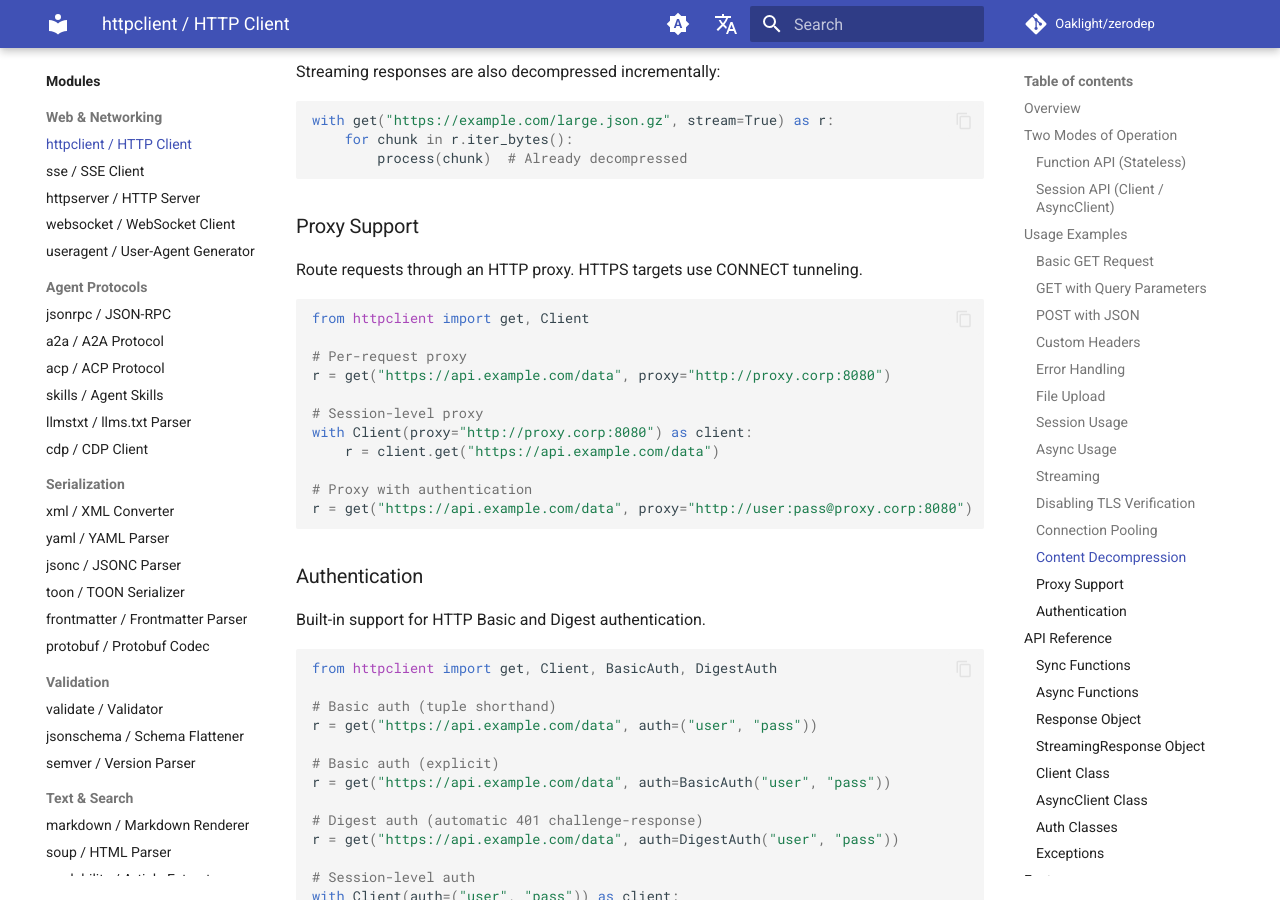
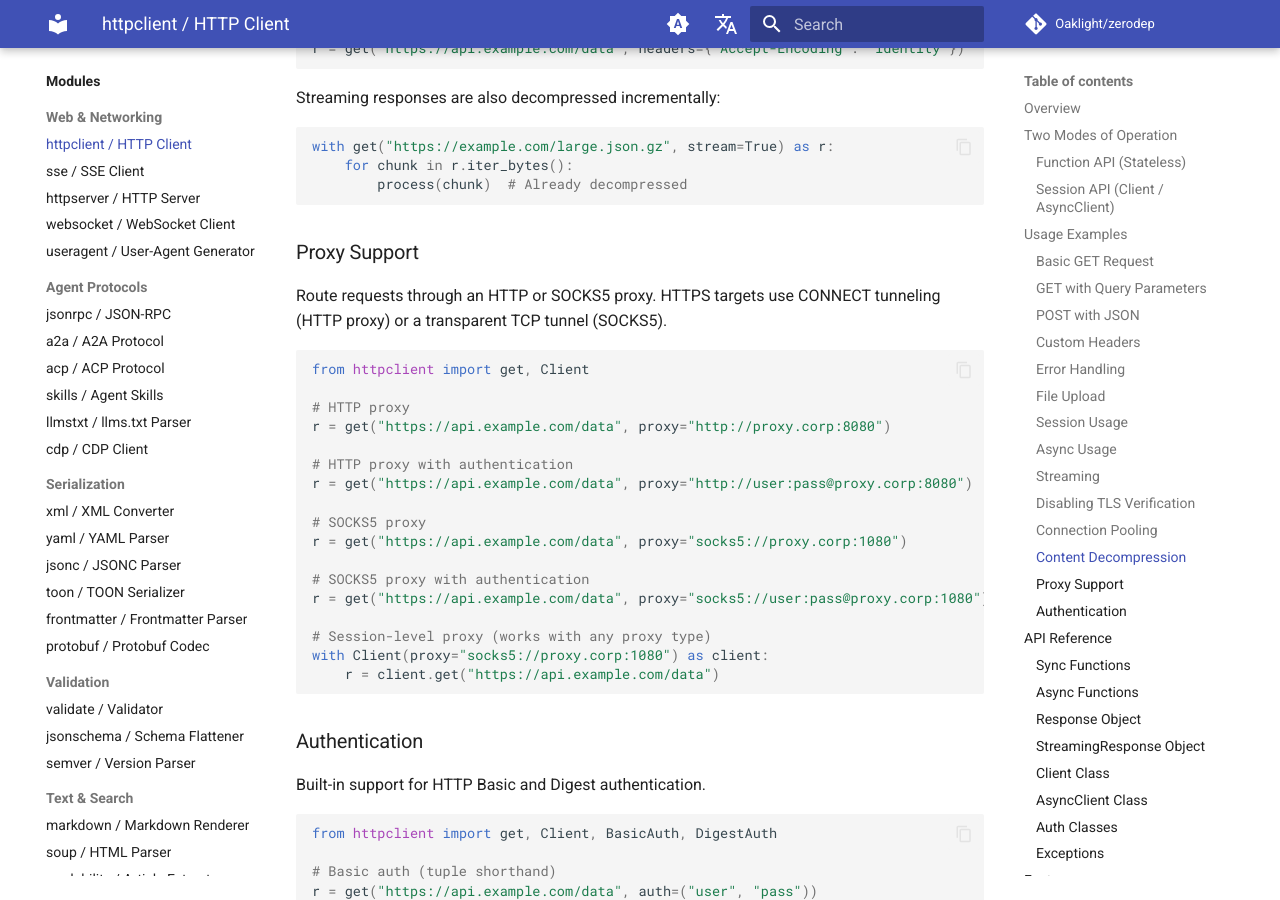
Before and after one commit to Oaklight/zerodep, an MkDocs documentation site: the page built from docs/modules/httpclient.md, in a window 1280 px wide and 900 px high, scrolled down 5261 px. Built offline with MkDocs 1.6.1 and Material for MkDocs 9.7.7, drawn with Linux system fonts in a browser that asks for light colours; comment, search, counter and statistics services are not loaded; some of the changed text lies outside the part shown.

Commit message:
docs: add SOCKS5 proxy support to httpclient pages
- Update module page: feature list, proxy section with SOCKS5 examples, comparison table
- Update benchmark page: add SOCKS5 proxy benchmark results vs httpx[socks]
- Update changelog: add SOCKS5 feature entry

````diff
--- a/docs/modules/httpclient.md
+++ b/docs/modules/httpclient.md
@@ -12,7 +12,7 @@
 - **Thread-safe** by design: each request creates its own connection. Session classes use locks internally.
 - **Connection pooling** — `Client` and `AsyncClient` automatically pool and reuse TCP connections (stateless functions still create one-off connections).
 - **Auto decompression** — transparently decodes gzip/deflate responses.
-- **Proxy support** — HTTP and HTTPS proxy with CONNECT tunneling.
+- **Proxy support** — HTTP proxy, HTTPS proxy with CONNECT tunneling, and SOCKS5 proxy (RFC 1928) with username/password auth.
 - **Built-in auth** — Basic and Digest authentication out of the box.
 
 ## Two Modes of Operation
@@ -247,20 +247,26 @@
 
 ### Proxy Support
 
-Route requests through an HTTP proxy. HTTPS targets use CONNECT tunneling.
+Route requests through an HTTP or SOCKS5 proxy. HTTPS targets use CONNECT tunneling (HTTP proxy) or a transparent TCP tunnel (SOCKS5).
 
 ```python
 from httpclient import get, Client
 
-# Per-request proxy
+# HTTP proxy
 r = get("https://api.example.com/data", proxy="http://proxy.corp:8080")
 
-# Session-level proxy
-with Client(proxy="http://proxy.corp:8080") as client:
+# HTTP proxy with authentication
+r = get("https://api.example.com/data", proxy="http://user:pass@proxy.corp:8080")
+
+# SOCKS5 proxy
+r = get("https://api.example.com/data", proxy="socks5://proxy.corp:1080")
+
+# SOCKS5 proxy with authentication
+r = get("https://api.example.com/data", proxy="socks5://user:pass@proxy.corp:1080")
+
+# Session-level proxy (works with any proxy type)
+with Client(proxy="socks5://proxy.corp:1080") as client:
     r = client.get("https://api.example.com/data")
-
-# Proxy with authentication
-r = get("https://api.example.com/data", proxy="http://user:pass@proxy.corp:8080")
 ```
 
 ### Authentication
@@ -455,7 +461,7 @@
 | HTTP/2 | No | Yes |
 | Connection pooling | Yes (Client/AsyncClient) | Yes |
 | Auto decompression | Yes (gzip, deflate) | Yes (gzip, deflate, brotli) |
-| Proxy support | Yes (HTTP, HTTPS tunnel) | Yes (HTTP, HTTPS, SOCKS) |
+| Proxy support | Yes (HTTP, HTTPS tunnel, SOCKS5) | Yes (HTTP, HTTPS, SOCKS) |
 | Authentication | Basic + Digest | Basic + Digest + more |
 | Streaming | Yes | Yes |
 | Sync + Async | Yes | Yes |
````
Also changed, not shown: docs/benchmarks/httpclient.md (+13 -1 lines), docs/changelog.md (+6 -0 lines).
